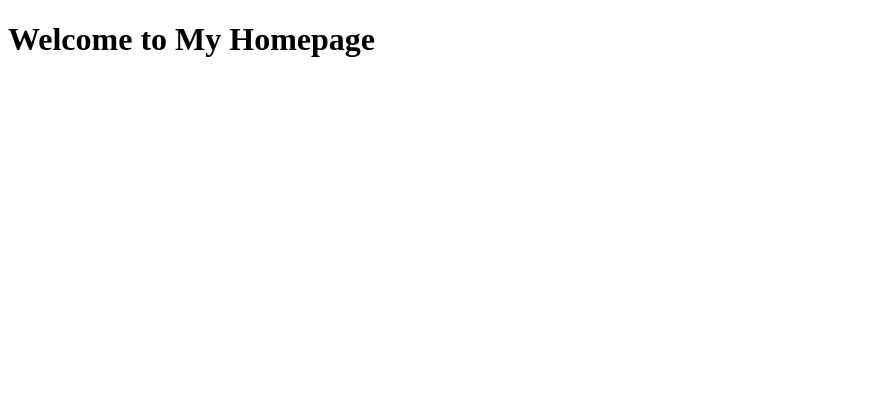
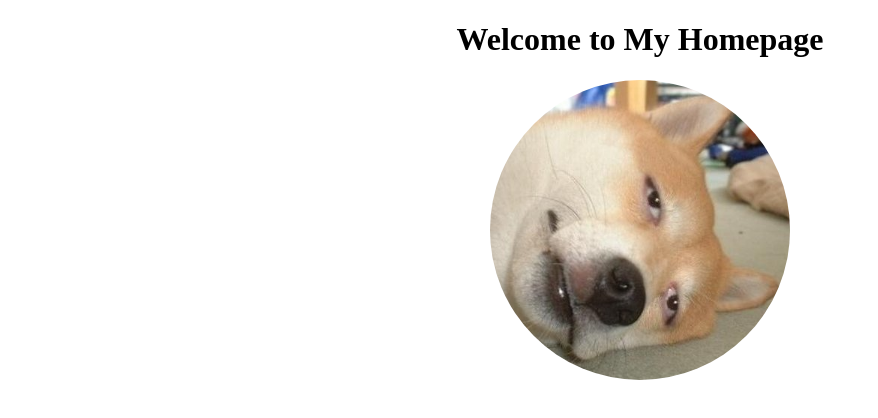
Before and after one commit to ryujeongho/ruyjeongho.github.io, a plain HTML site: page index.html in a window 1280 px wide. Shown: the whole page, without its empty margins (0-878 px from the left). Drawn offline with Linux system fonts and the light colour scheme.

Commit message:
Add: index페이지 사진추가

```diff
--- /dev/null
+++ b/css/index.css
@@ -0,0 +1,8 @@
+body {
+    text-align: center;
+}
+
+img {
+    width: 300px;
+    border-radius: 50%;
+}
--- a/index.html
+++ b/index.html
@@ -4,9 +4,11 @@
     <meta charset="UTF-8">
     <meta name="viewport" content="width=device-width, initial-scale=1.0">
     <title>Homepage</title>
+    <link rel="stylesheet" href="css/index.css">
 </head>
 <body>
     <h1>Welcome to My Homepage</h1>
+    <img src="images/hyunta.jpg" alt="">
 
 </body>
 </html>
```
Also changed, not shown: images/hyunta.jpg (added), 1 other file.
